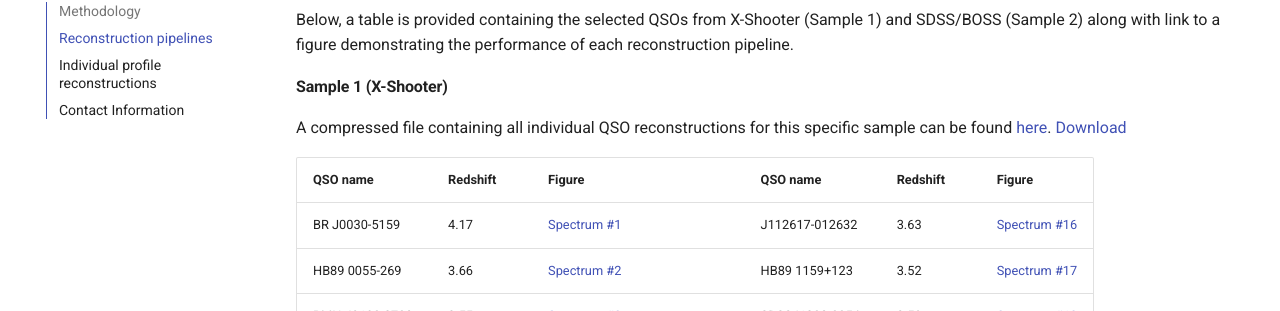
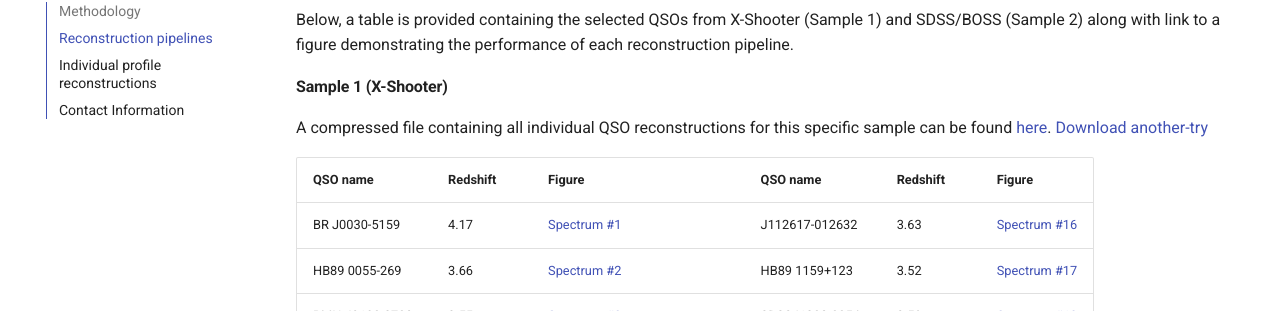
Before and after one commit to BradGreig/blind-QSO-challenge, an MkDocs documentation site: the page built from docs/index.md, in a window 1280 px wide and 900 px high, scrolled down 1131 px. Shown: the part 142-453 px from the top of the window. Built offline with MkDocs 1.6.1 and Material for MkDocs 9.7.7, drawn with Linux system fonts in a browser that asks for light colours.

Commit message:
Update index.md

```diff
--- a/docs/index.md
+++ b/docs/index.md
@@ -35,6 +35,7 @@ Below, a table is provided containing the selected QSOs from X-Shooter (Sample 1
 
 A compressed file containing all individual QSO reconstructions for this specific sample can be found [here](https://github.com/BradGreig/blind-QSO-challenge/blob/main/data/Compressed/Dec7th_2023-Sample1.zip).
 <a href="https://github.com/BradGreig/blind-QSO-challenge/blob/main/data/Compressed/Dec7th_2023-Sample1.zip" target="_blank">Download</a>
+[another-try](https://github.com/BradGreig/blind-QSO-challenge/raw/main/data/Compressed/Dec7th_2023-Sample1.zip)
 
 
 | QSO name | Redshift | Figure | | QSO name | Redshift | Figure |
```
